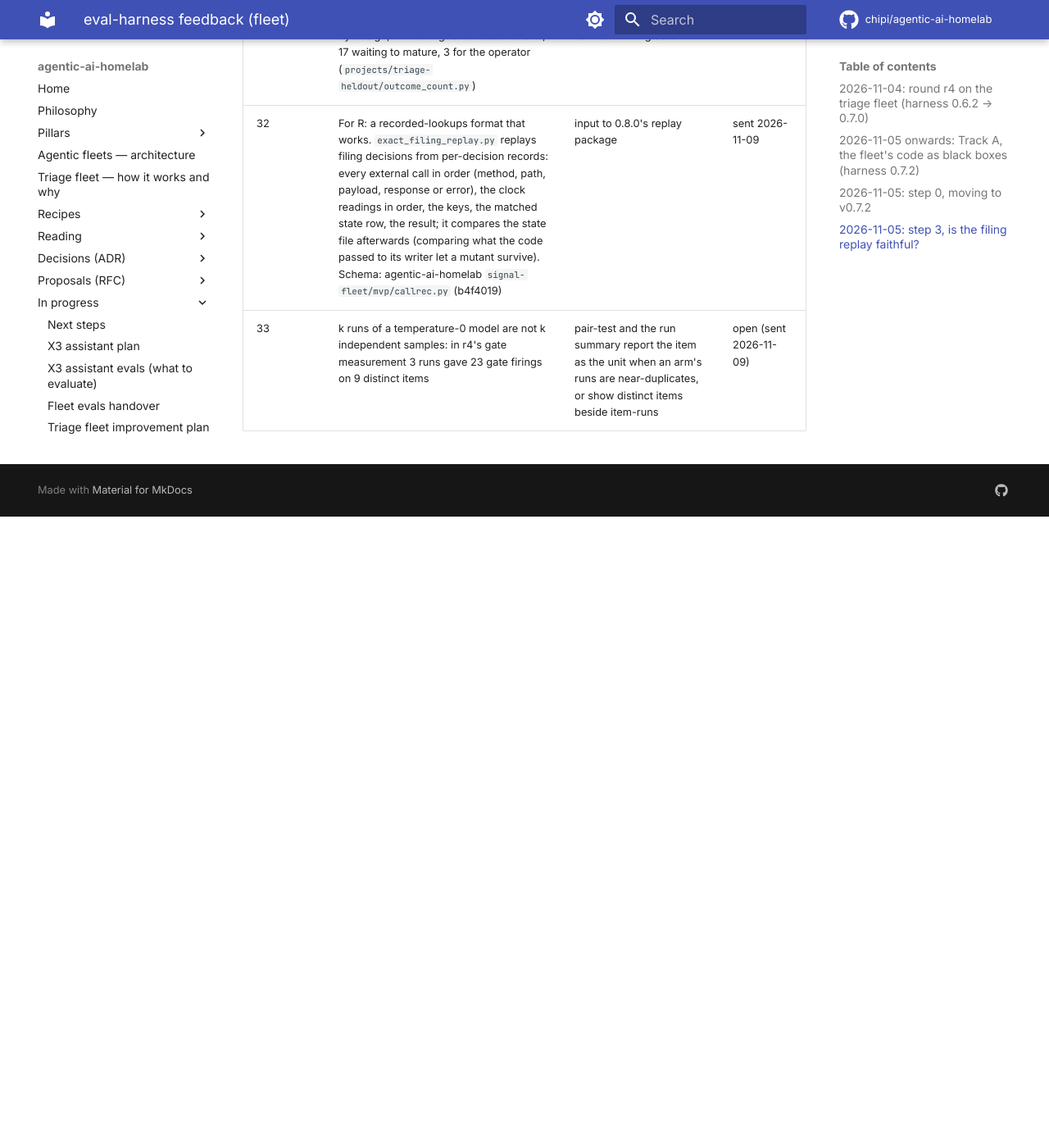
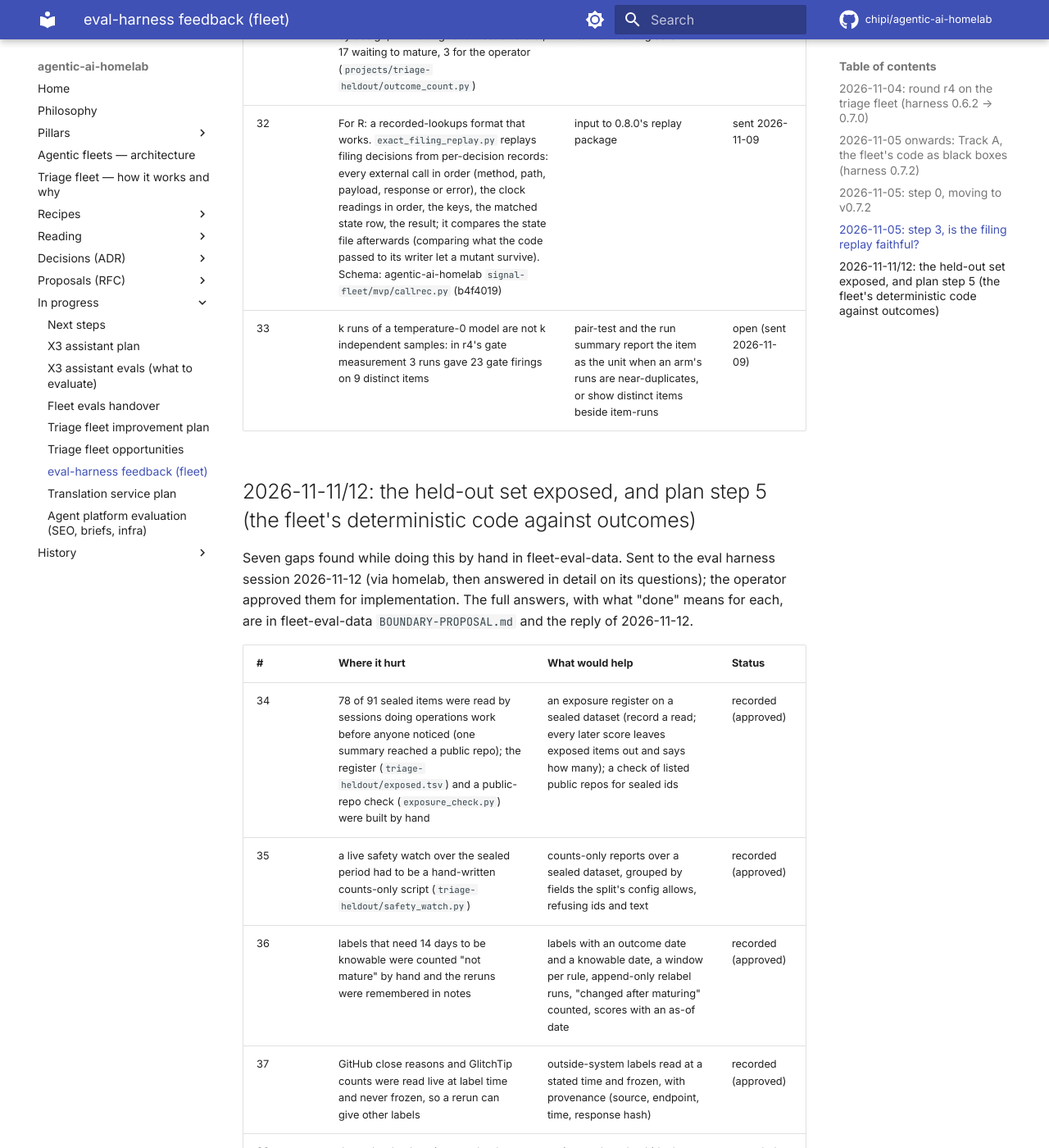
Before and after one commit to chipi/agentic-ai-homelab, an MkDocs documentation site: the page built from docs/wip/eval-harness-feedback-fleet.md, in a window 1280 px wide and 1400 px high, scrolled down 5345 px. Shown: the whole window at 82% size. Built offline with MkDocs 1.6.1 and Material for MkDocs 9.7.7, drawn with Linux system fonts in a browser that asks for light colours; comment, search, counter and statistics services are not loaded; before the commit the page ends 5975 px from its top, so only the background shows below that; some of the changed text lies outside the part shown.

Commit message:
docs(wip): eval-harness feedback 34-40 (exposure register, sealed reports, maturing and outside labels, hidden writes, past-period baseline, per-decision scoring)
Seven gaps from the held-out exposure and plan step 5, done by hand in fleet-eval-data;
sent to the eval harness session 2026-11-12 and approved by the operator for
implementation.

Co-Authored-By: Claude Opus 5.5 <noreply@anthropic.com>
Claude-Session: https://claude.ai/code/session_014cvkLD38vq2c4f5u6hzvkg

```diff
--- a/docs/wip/eval-harness-feedback-fleet.md
+++ b/docs/wip/eval-harness-feedback-fleet.md
@@ -81,3 +81,20 @@ fixes, none of them visible from the harness side; each would have shown up as a
 | 31 | No label coverage report: how many items an outcome rule set labels now, skips, or cannot label yet (outcome not matured). On 98 tuning items: 3 labelled, 31 left out by design, 44 waiting for an issue verdict, 17 waiting to mature, 3 for the operator (`projects/triage-heldout/outcome_count.py`) | `evh label-coverage --rules RULESET`, by rule, with "not yet mature" as its own class and each item's maturing date | open (sent 2026-11-09) |
 | 32 | For R: a recorded-lookups format that works. `exact_filing_replay.py` replays filing decisions from per-decision records: every external call in order (method, path, payload, response or error), the clock readings in order, the keys, the matched state row, the result; it compares the state file afterwards (comparing what the code passed to its writer let a mutant survive). Schema: agentic-ai-homelab `signal-fleet/mvp/callrec.py` (b4f4019) | input to 0.8.0's replay package | sent 2026-11-09 |
 | 33 | k runs of a temperature-0 model are not k independent samples: in r4's gate measurement 3 runs gave 23 gate firings on 9 distinct items | pair-test and the run summary report the item as the unit when an arm's runs are near-duplicates, or show distinct items beside item-runs | open (sent 2026-11-09) |
+
+## 2026-11-11/12: the held-out set exposed, and plan step 5 (the fleet's deterministic code against outcomes)
+
+Seven gaps found while doing this by hand in fleet-eval-data. Sent to the eval harness session 2026-11-12 (via
+homelab, then answered in detail on its questions); the operator approved them for implementation. The full
+answers, with what "done" means for each, are in fleet-eval-data `BOUNDARY-PROPOSAL.md` and the reply of
+2026-11-12.
+
+| # | Where it hurt | What would help | Status |
+|---|---|---|---|
+| 34 | 78 of 91 sealed items were read by sessions doing operations work before anyone noticed (one summary reached a public repo); the register (`triage-heldout/exposed.tsv`) and a public-repo check (`exposure_check.py`) were built by hand | an exposure register on a sealed dataset (record a read; every later score leaves exposed items out and says how many); a check of listed public repos for sealed ids | recorded (approved) |
+| 35 | a live safety watch over the sealed period had to be a hand-written counts-only script (`triage-heldout/safety_watch.py`) | counts-only reports over a sealed dataset, grouped by fields the split's config allows, refusing ids and text | recorded (approved) |
+| 36 | labels that need 14 days to be knowable were counted "not mature" by hand and the reruns were remembered in notes | labels with an outcome date and a knowable date, a window per rule, append-only relabel runs, "changed after maturing" counted, scores with an as-of date | recorded (approved) |
+| 37 | GitHub close reasons and GlitchTip counts were read live at label time and never frozen, so a rerun can give other labels | outside-system labels read at a stated time and frozen, with provenance (source, endpoint, time, response hash) | recorded (approved) |
+| 38 | the stale-check variants nudged nothing at 10 and 14 days, because the replayed history carried production's own labels; hiding them first re-nudged 5 issues from before the window | variant replays that hide the system's own in-window writes, with the default variant required to reproduce production first, and a history-confound count per result | recorded (approved) |
+| 39 | replaying a period on the code that ran then needed code periods from the deploy log and git reflog (21 versions in one window) | a past-period baseline: recorded output, the period's code replayed (must equal it), and the candidate, on the same items | recorded (approved) |
+| 40 | per-decision outcome labels exist only for the action production took (the operator closed the issue production filed) | per-decision scoring that marks each label action-independent or observed only under the recorded action, scores a variant only where it can, and groups decisions by their unit (the fingerprint) | recorded (approved) |
```
